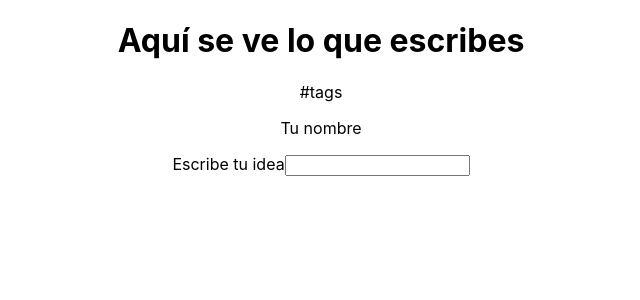
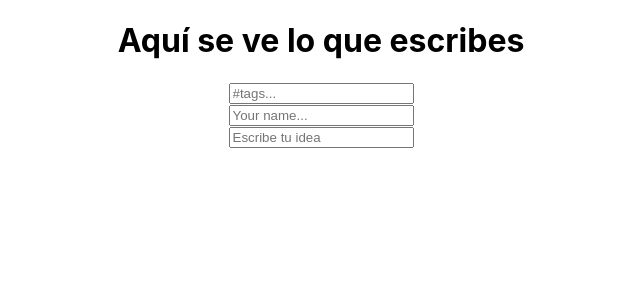
Before and after one commit to meegido/quotes-app, a React (Create React App) app: page / in a window 1280 px wide. Shown: the top 300 px of the page, without its empty margins (319-959 px from the left). Built offline with nearby package versions, Linux system fonts and the light colour scheme.

Commit message:
managing inputs with state and placeholder

```diff
--- a/src/App.js
+++ b/src/App.js
@@ -1,29 +1,50 @@
 import './App.css';
 import React from 'react'
 
+ function Sentence({sentence, onSentenceChange}) {
+    return (
+      <div>
+        <label htmlFor="sentence"></label>
+        <input type="text"  id="sentence" onChange={onSentenceChange} placeholder="Escribe tu idea"/>
+      </div>
+    )
+  }
+
+  function Name({name, onNameChange}) {
+    return (
+      <div>
+        <label htmlFor="name">{name}</label>
+        <input type="text"  id="name" onChange={onNameChange} placeholder="Your name..."/>
+      </div>
+    )
+  }
+
+  function Tags({tags, onTagsChange}) {
+    return (
+      <form >
+        <label htmlFor="tags">{tags}</label>
+        <input type="text" id="tags" onChange={onTagsChange} placeholder="#tags..." />
+      </form>
+    )
+  }
+
 function App() {
   const [sentence, setSentence] = React.useState(' Aquí se ve lo que escribes')
-
-  function handleChange(event) {
-    event.preventDefault()
-    setSentence(event.target.value)
-  }
+  const [tags, setTags] = React.useState(' ')
+  const [name, setName] = React.useState(' ')
 
   return (
     <div className="App">
       <div>
         <h1>{sentence}</h1>
         <div>
-          <p>#tags</p>
+          <Tags tags={tags} onTagsChange={event => setTags(event.target.value)} />
         </div>
-        <div>
-          <p>Tu nombre</p>
-        </div>
-      </div>
-      <div>
         <form>
-          <label htmlFor="sentence">Escribe tu idea</label>
-          <input type="text"  id="sentence" onChange={handleChange}/>
+          <Name name={name} onNameChange={event => setName(event.target.value)}/>
+        </form>
+        <form>
+          <Sentence sentence={sentence} onSentenceChange={event => setSentence(event.target.value)}/>
         </form>
       </div>
     </div>
```
